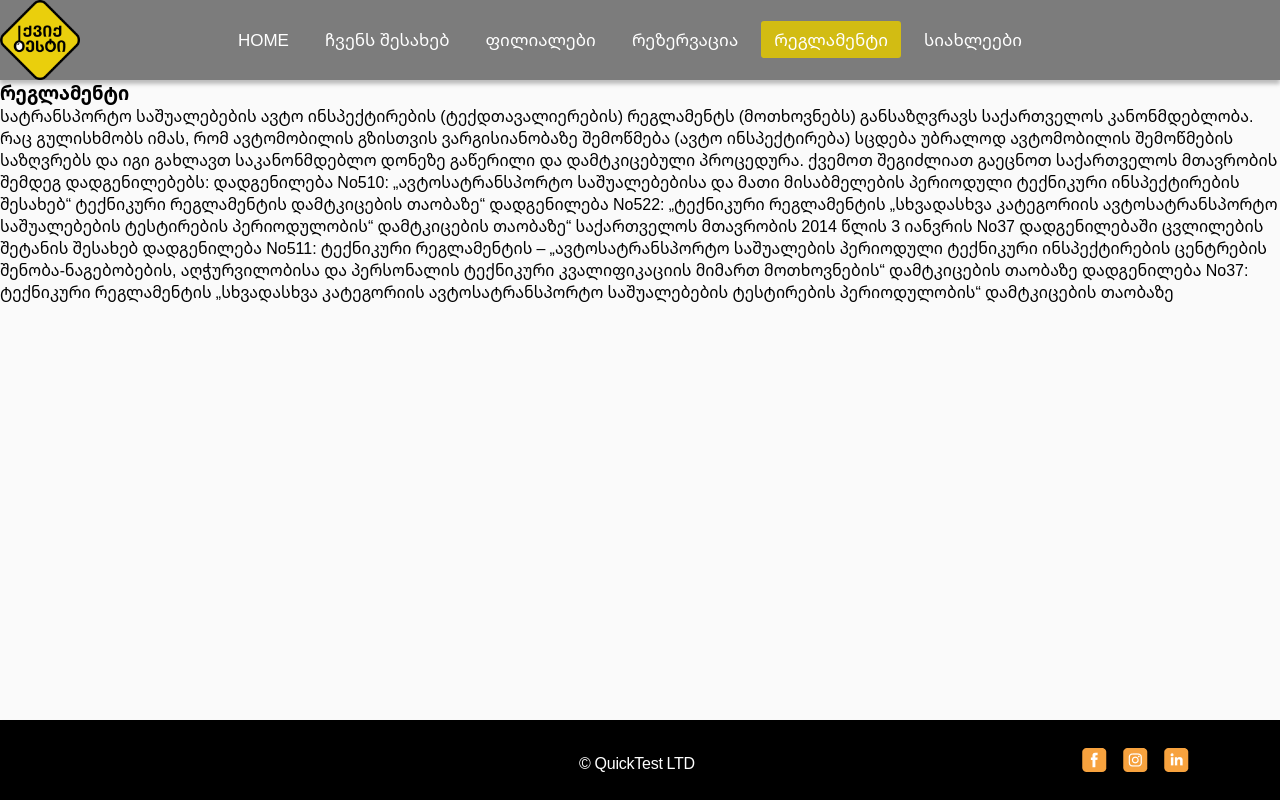
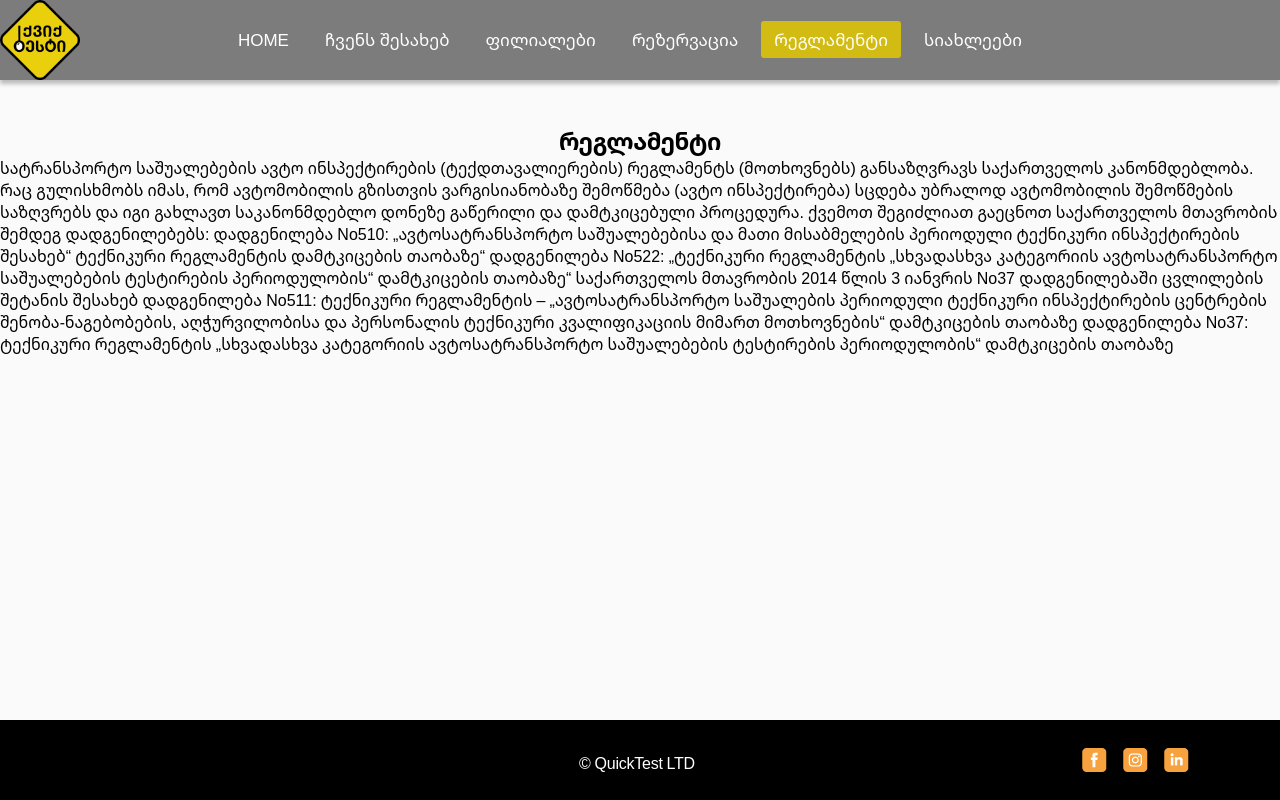
Before and after one commit to Khatuniko/QuickTest, an Angular app: page /regulation in a window 1280 px wide. Built offline with nearby package versions, Linux system fonts and the light colour scheme.

Commit message:
regulation pg

```diff
--- a/src/app/module/main-pg/regulation/regulation.component.html
+++ b/src/app/module/main-pg/regulation/regulation.component.html
@@ -1,6 +1,6 @@
 <!-- <p>regulation works!</p>
  -->
-<h3>რეგლამენტი</h3>
+<h3 class="regulation__heading">რეგლამენტი</h3>
 <p>სატრანსპორტო საშუალებების ავტო ინსპექტირების (ტექდთავალიერების) რეგლამენტს (მოთხოვნებს) განსაზღვრავს საქართველოს კანონმდებლობა.
 
     რაც გულისხმობს იმას, რომ ავტომობილის გზისთვის ვარგისიანობაზე შემოწმება (ავტო ინსპექტირება) სცდება უბრალოდ ავტომობილის შემოწმების საზღვრებს და იგი გახლავთ საკანონმდებლო დონეზე გაწერილი და დამტკიცებული პროცედურა.
--- a/src/app/module/main-pg/regulation/regulation.component.scss
+++ b/src/app/module/main-pg/regulation/regulation.component.scss
@@ -0,0 +1,11 @@
+.regulation__heading{
+    font-family: Noto Sans Georgian;
+    font-size: 24px;
+    font-weight: 600;
+    line-height: 33px;
+    letter-spacing: -0.015em;
+    text-align: center;
+    margin-top: 44px;
+}
+
+// yvela heading igive :)
```
